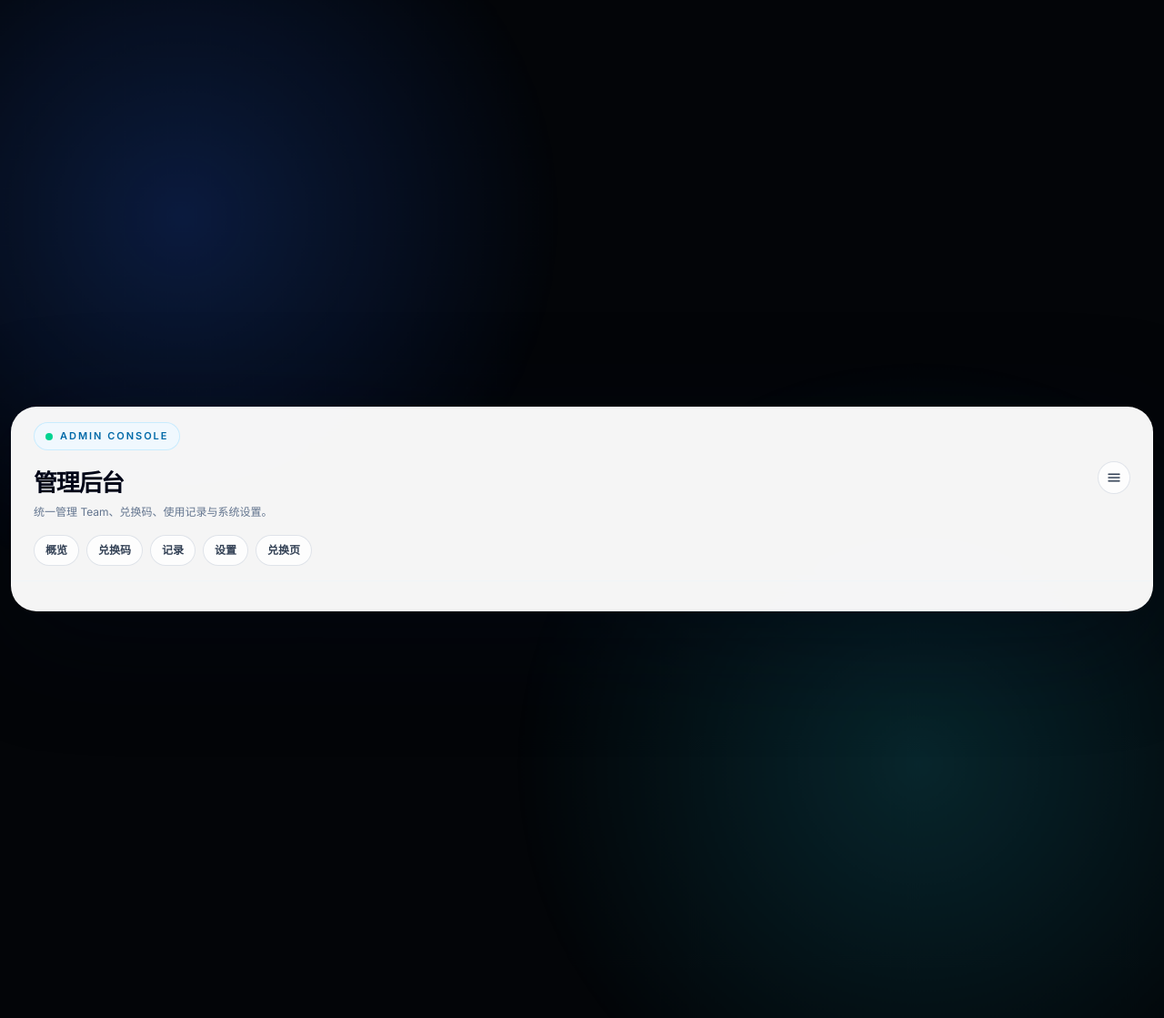
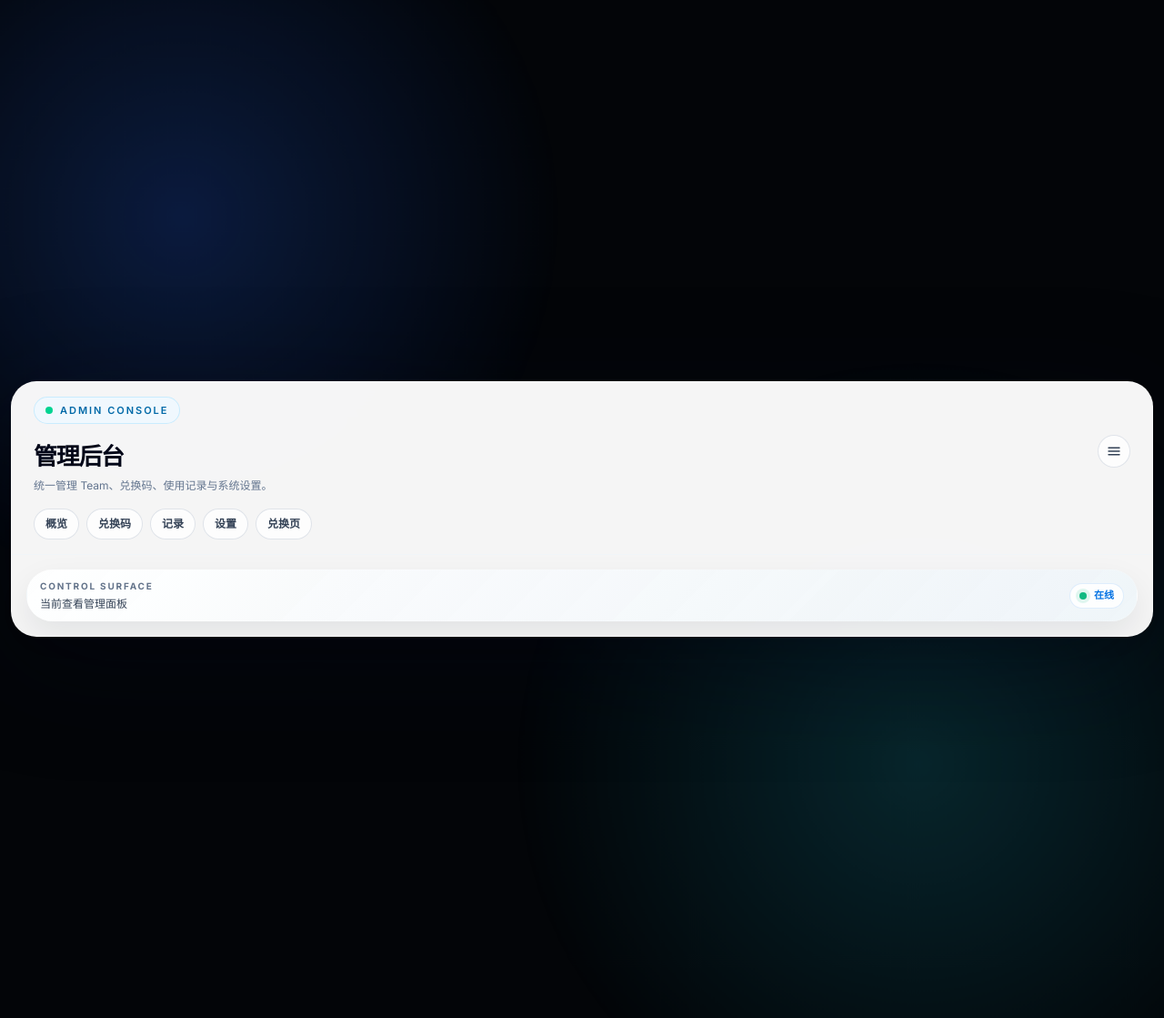
Before and after one commit to ChouHX/TeamManager, a FastAPI app: template app/templates/admin/index.html in a window 1280 px wide. Shown: the whole page at 91% size. Run offline with FastAPI, Linux system fonts and the light colour scheme; the template is opened without the code that fills it, so the values that code supplies are empty; data comes from the database, SQL or seed files in the repository.

Commit message:
Add hero strip and toolbar shell styles; enhance admin interface layout

```diff
--- a/app/static/css/style.css
+++ b/app/static/css/style.css
@@ -241,6 +241,72 @@ input[type="checkbox"]:focus {
   color: #5b677a;
 }
 
+.hero-strip {
+  display: flex;
+  align-items: center;
+  justify-content: space-between;
+  gap: 12px;
+  border: 1px solid rgba(255, 255, 255, 0.14);
+  border-radius: 999px;
+  background:
+    linear-gradient(135deg, rgba(255, 255, 255, 0.92), rgba(241, 245, 249, 0.84)),
+    linear-gradient(135deg, rgba(0, 113, 227, 0.06), rgba(34, 211, 238, 0.08));
+  padding: 10px 14px;
+  box-shadow: var(--admin-shadow-soft);
+}
+
+.hero-strip-copy {
+  min-width: 0;
+}
+
+.hero-strip-kicker {
+  font-size: 10px;
+  font-weight: 700;
+  letter-spacing: 0.18em;
+  text-transform: uppercase;
+  color: #64748b;
+}
+
+.hero-strip-text {
+  margin-top: 3px;
+  font-size: 12px;
+  line-height: 1.45;
+  color: #334155;
+}
+
+.hero-strip-badges {
+  display: flex;
+  flex-wrap: wrap;
+  justify-content: flex-end;
+  gap: 8px;
+}
+
+.hero-badge {
+  display: inline-flex;
+  align-items: center;
+  min-height: 28px;
+  border: 1px solid rgba(0, 113, 227, 0.12);
+  border-radius: 999px;
+  background: rgba(255, 255, 255, 0.86);
+  padding: 0 10px;
+  font-size: 11px;
+  font-weight: 600;
+  color: #334155;
+}
+
+.hero-badge-live {
+  color: var(--admin-accent);
+}
+
+.hero-badge-dot {
+  width: 8px;
+  height: 8px;
+  margin-right: 8px;
+  border-radius: 999px;
+  background: #10b981;
+  box-shadow: 0 0 0 4px rgba(16, 185, 129, 0.12);
+}
+
 .stat-card {
   border: 1px solid rgba(255, 255, 255, 0.16);
   border-radius: 20px;
@@ -270,6 +336,16 @@ input[type="checkbox"]:focus {
 .field-shell {
   display: grid;
   gap: 6px;
+}
+
+.toolbar-shell {
+  border: 1px solid rgba(255, 255, 255, 0.16);
+  border-radius: 20px;
+  background:
+    linear-gradient(180deg, rgba(248, 250, 252, 0.94), rgba(255, 255, 255, 0.90)),
+    linear-gradient(135deg, rgba(0, 113, 227, 0.04), rgba(34, 211, 238, 0.05));
+  padding: 14px;
+  box-shadow: inset 0 1px 0 rgba(255, 255, 255, 0.72);
 }
 
 .field-shell-check {
@@ -550,6 +626,16 @@ input[type="checkbox"]:focus {
   .section-head {
     flex-direction: column;
   }
+
+  .hero-strip {
+    flex-direction: column;
+    align-items: flex-start;
+    border-radius: 24px;
+  }
+
+  .hero-strip-badges {
+    justify-content: flex-start;
+  }
 }
 
 @keyframes dialog-in {
--- a/app/templates/admin/index.html
+++ b/app/templates/admin/index.html
@@ -112,6 +112,38 @@
         </header>
 
         <div class="space-y-3 p-3 md:p-4">
+          <section class="hero-strip">
+            <div class="hero-strip-copy">
+              <div class="hero-strip-kicker">Control Surface</div>
+              <div class="hero-strip-text">
+                {% if active_page == "dashboard" %}
+                当前查看 Team 总览与账号管理状态
+                {% elif active_page == "codes" %}
+                当前查看兑换码库存、导出与批量生成结果
+                {% elif active_page == "records" %}
+                当前查看兑换记录与筛选统计
+                {% elif active_page == "settings" %}
+                当前查看系统设置与后台轮询配置
+                {% else %}
+                当前查看管理面板
+                {% endif %}
+              </div>
+            </div>
+            <div class="hero-strip-badges">
+              <span class="hero-badge hero-badge-live">
+                <span class="hero-badge-dot"></span>
+                在线
+              </span>
+              {% if pagination %}
+              <span class="hero-badge">共 {{ pagination.total or 0 }} 条</span>
+              {% endif %}
+              {% if stats and active_page == "dashboard" %}
+              <span class="hero-badge">Team {{ stats.total_teams or 0 }}</span>
+              <span class="hero-badge">兑换码 {{ stats.total_codes or 0 }}</span>
+              {% endif %}
+            </div>
+          </section>
+
           {% if stats %}
           <section class="grid grid-cols-2 gap-2 md:grid-cols-5">
             {% for key, value in stats.items() %}
@@ -125,7 +157,7 @@
 
           {% if active_page == "dashboard" %}
           <section class="section-card">
-            <form method="get" action="/admin" class="grid gap-2 rounded-[6px] border border-line bg-slate-50 p-3 md:grid-cols-4">
+            <form method="get" action="/admin" class="toolbar-shell grid gap-2 md:grid-cols-4">
               <label class="field-shell">
                 <span class="field-label">搜索</span>
                 <input class="field-input" type="text" name="search" value="{{ search or '' }}" placeholder="邮箱 / Account ID / Team">
@@ -255,7 +287,7 @@
                 <a href="/admin/codes/export" class="btn-muted" title="忽略当前筛选条件，导出全部兑换码">导出全部 Excel</a>
               </div>
             </div>
-            <form method="get" action="/admin/codes" class="grid gap-2 rounded-[6px] border border-line bg-slate-50 p-3 md:grid-cols-4">
+            <form method="get" action="/admin/codes" class="toolbar-shell grid gap-2 md:grid-cols-4">
               <label class="field-shell md:col-span-2">
                 <span class="field-label">搜索</span>
                 <input class="field-input" type="text" name="search" value="{{ search or '' }}" placeholder="兑换码 / 邮箱">
@@ -336,7 +368,7 @@
                 <p class="section-copy">按邮箱、兑换码、Team 和日期范围筛选。</p>
               </div>
             </div>
-            <form method="get" action="/admin/records" class="grid gap-2 rounded-[6px] border border-line bg-slate-50 p-3 md:grid-cols-6">
+            <form method="get" action="/admin/records" class="toolbar-shell grid gap-2 md:grid-cols-6">
               <label class="field-shell">
                 <span class="field-label">邮箱</span>
                 <input class="field-input" type="text" name="email" value="{{ filters.email or '' }}">
```
